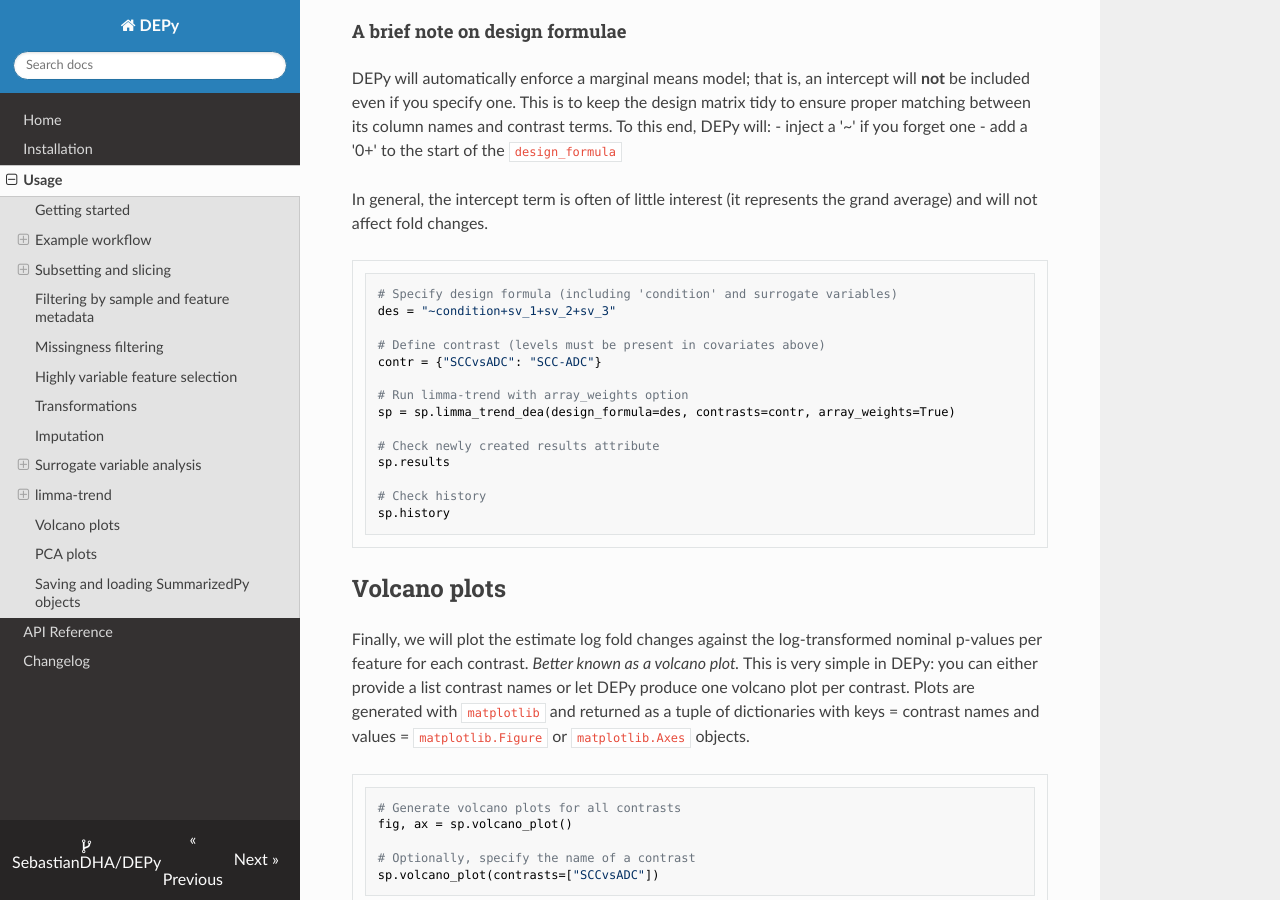
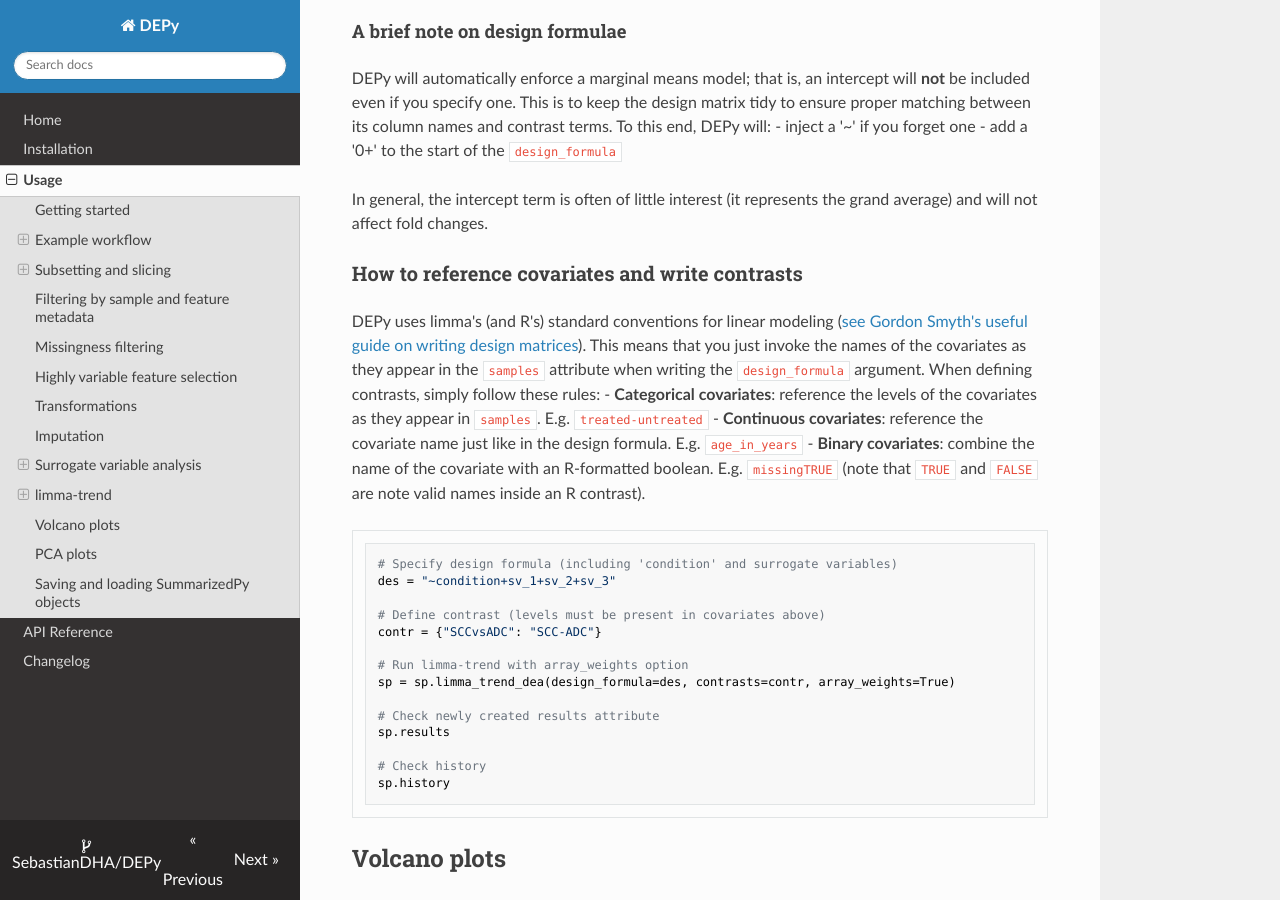
Before and after one commit to SebastianDHA/DEPy, an MkDocs documentation site: the page built from docs/usage.md, in a window 1280 px wide and 900 px high, scrolled down 9825 px. Built offline with MkDocs 1.6.1, drawn with Linux system fonts in a browser that asks for light colours; nearby versions of some CDN libraries.

Commit message:
updated usage.md

`````diff
--- a/docs/usage.md
+++ b/docs/usage.md
@@ -412,6 +412,15 @@ To this end, DEPy will:
 
 In general, the intercept term is often of little interest (it represents the grand average) and will not affect fold changes.
 
+### How to reference covariates and write contrasts
+DEPy uses limma's (and R's) standard conventions for linear modeling
+([see Gordon Smyth's useful guide on writing design matrices](https://doi.org/10.12688/f1000research.27893.1)).
+This means that you just invoke the names of the covariates as they appear in the ```samples``` attribute when writing the ``design_formula`` argument.
+When defining contrasts, simply follow these rules:
+- **Categorical covariates**: reference the levels of the covariates as they appear in ```samples```. E.g. ``treated-untreated``
+- **Continuous covariates**: reference the covariate name just like in the design formula. E.g. ```age_in_years```
+- **Binary covariates**: combine the name of the covariate with an R-formatted boolean. E.g. ```missingTRUE``` (note that ``TRUE`` and ``FALSE`` are note valid names inside an R contrast).
+
 ````Py
 # Specify design formula (including 'condition' and surrogate variables)
 des = "~condition+sv_1+sv_2+sv_3"
`````
